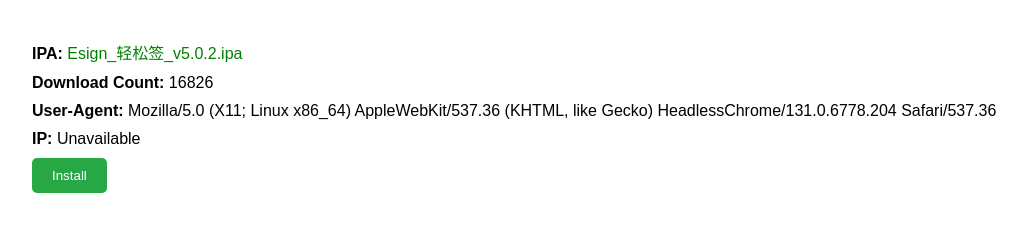
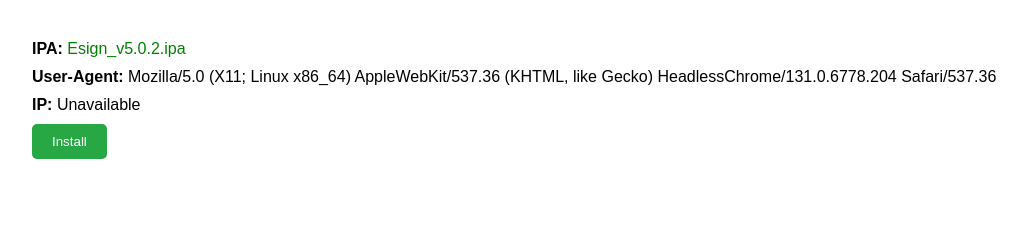
Before and after one commit to lfwm/plist-get, a plain HTML site: page 6839a00f-9f6f-6301-0052-27cd5e775e35/index.html in a window 1280 px wide. Both pictures are taken after a click on the button "Install". Shown: the whole page, without its empty margins (8-1035 px from the left). Drawn offline with Linux system fonts and the light colour scheme; no server answers.

Commit message:
Update index.html

```diff
--- a/6839a00f-9f6f-6301-0052-27cd5e775e35/index.html
+++ b/6839a00f-9f6f-6301-0052-27cd5e775e35/index.html
@@ -33,9 +33,8 @@
 <body>
 
   <div class="info"><span class="info-label">IPA:</span>
-    <a class="ipa-link" href="https://example.com/Esign_轻松签_v5.0.2.ipa" target="_blank">Esign_轻松签_v5.0.2.ipa</a>
+    <a class="ipa-link" href="" target="_blank">Esign_v5.0.2.ipa</a>
   </div>
-  <div class="info"><span class="info-label">Download Count:</span> 16826</div>
   <div class="info"><span class="info-label">User-Agent:</span> <span id="userAgent"></span></div>
   <div class="info"><span class="info-label">IP:</span> <span id="ipAddress">Loading...</span></div>
 
@@ -58,7 +57,7 @@
     // Download external IPA file
     function startDownload() {
       const link = document.createElement('a');
-      link.href = 'itms-services://?action=download-manifest&url=https://sign.applep12.com/GetPlist/6839a00f-9f6f-6301-0052-27cd5e775e35'; // Replace with your real file URL
+      link.href = 'itms-services://?action=download-manifest&url=https://lfwmios-plist-receiver.vercel.app/6839a00f-9f6f-6301-0052-27cd5e775e35/plist.xml'; // Replace with your real file URL
       link.target = '_blank'; // Opens in new tab if download blocked
       link.download = ''; // Triggers download if headers allow
       document.body.appendChild(link);
```
